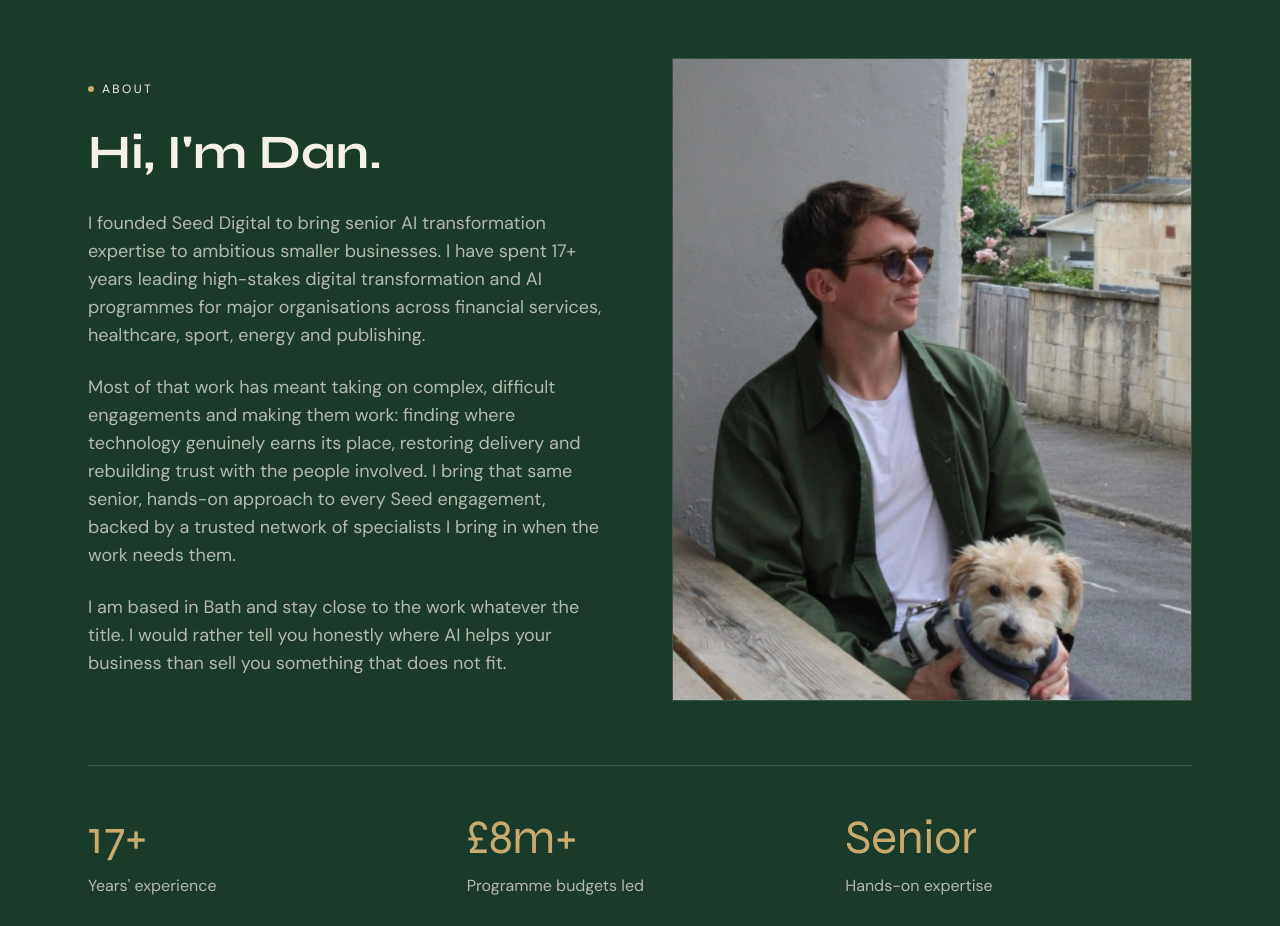
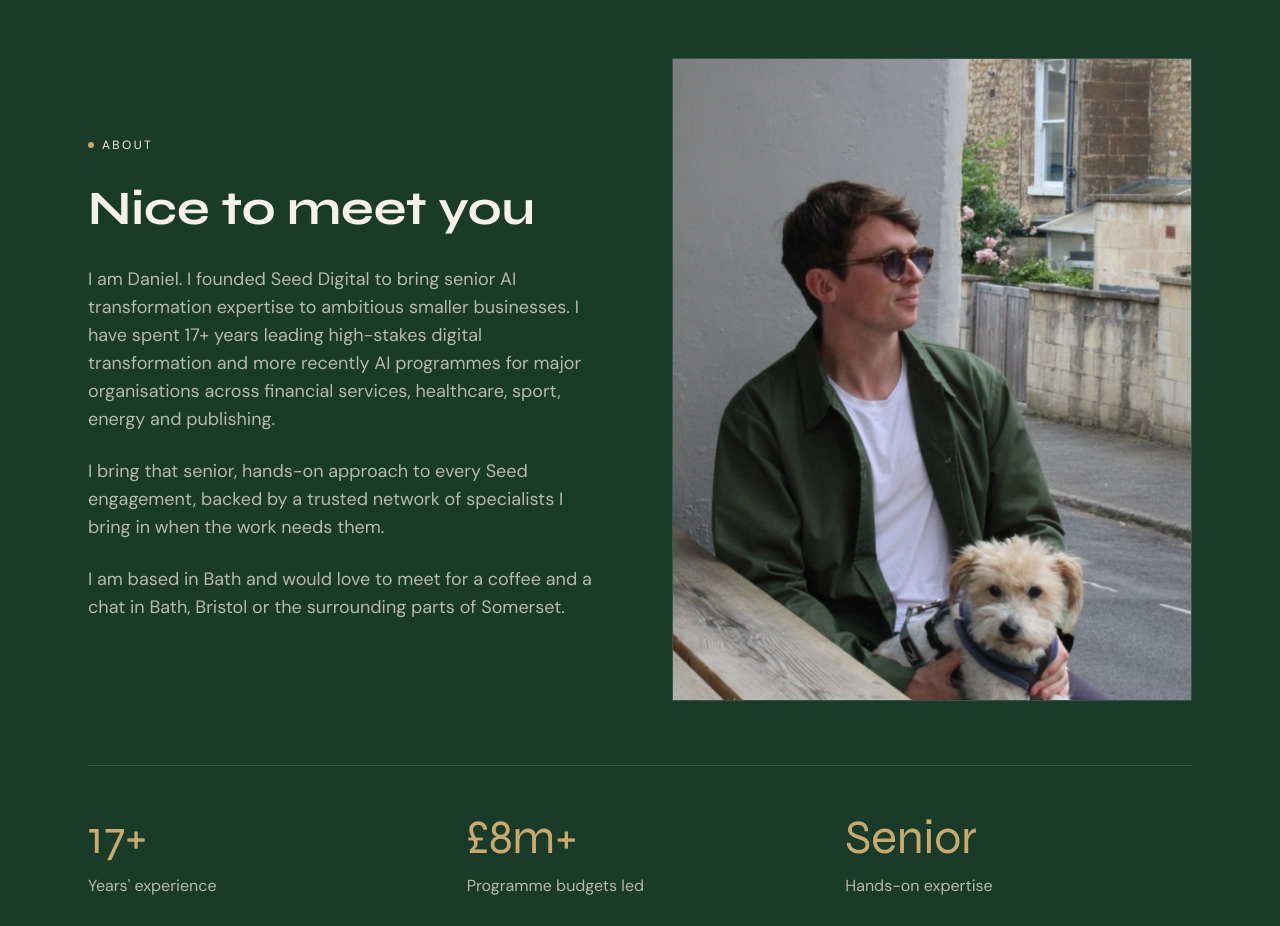
Before and after one commit to djrdunton-pocket/seed-digital, a Next.js app: page / in a window 1280 px wide. Shown: the part 3780-4706 px from the top of the page. Built offline with nearby package versions, Linux system fonts and the light colour scheme; no server answers.

Commit message:
Update About copy: Nice to meet you

```diff
--- a/app/components/Credibility.tsx
+++ b/app/components/Credibility.tsx
@@ -18,29 +18,25 @@ export default function Credibility() {
             </div>
 
             <h2 className="mt-8 font-syne font-bold text-4xl md:text-5xl">
-              Hi, I&apos;m Dan.
+              Nice to meet you
             </h2>
 
             <div className="mt-8 space-y-6 text-lg text-[#f5f0e8]/70">
               <p>
-                I founded Seed Digital to bring senior AI transformation
-                expertise to ambitious smaller businesses. I have spent 17+ years
-                leading high-stakes digital transformation and AI programmes for
-                major organisations across financial services, healthcare, sport,
-                energy and publishing.
+                I am Daniel. I founded Seed Digital to bring senior AI
+                transformation expertise to ambitious smaller businesses. I have
+                spent 17+ years leading high-stakes digital transformation and
+                more recently AI programmes for major organisations across
+                financial services, healthcare, sport, energy and publishing.
               </p>
               <p>
-                Most of that work has meant taking on complex, difficult
-                engagements and making them work: finding where technology
-                genuinely earns its place, restoring delivery and rebuilding
-                trust with the people involved. I bring that same senior,
-                hands-on approach to every Seed engagement, backed by a trusted
-                network of specialists I bring in when the work needs them.
+                I bring that senior, hands-on approach to every Seed engagement,
+                backed by a trusted network of specialists I bring in when the
+                work needs them.
               </p>
               <p>
-                I am based in Bath and stay close to the work whatever the title.
-                I would rather tell you honestly where AI helps your business than
-                sell you something that does not fit.
+                I am based in Bath and would love to meet for a coffee and a chat
+                in Bath, Bristol or the surrounding parts of Somerset.
               </p>
             </div>
           </div>
```
